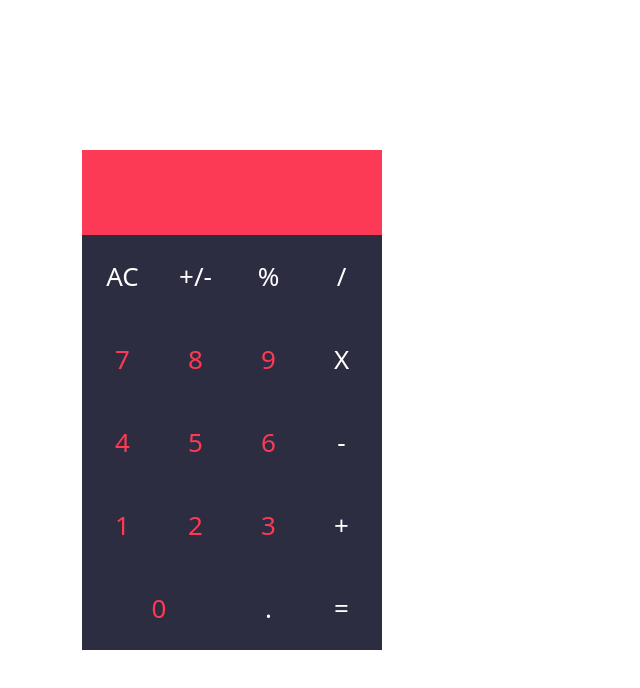
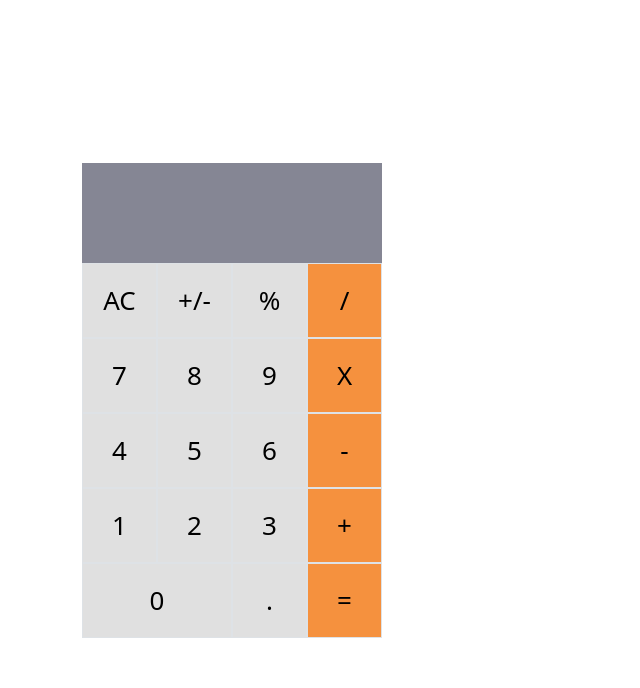
Before and after one commit to ahzia/Math-Magicians, a React (Create React App) app: page / in a window 1280 px wide. Shown: the top 688 px of the page, without its empty margins (0-640 px from the left). Built offline with nearby package versions, Linux system fonts and the light colour scheme.

Commit message:
make design same as wireframe

```diff
--- a/src/App.css
+++ b/src/App.css
@@ -3,11 +3,15 @@
 }
 
 .bg-first {
-  background-color: #fd3a55;
+  background-color: #858694;
 }
 
 .bg-second {
-  background-color: #2d2d41;
+  background-color: #e0e0e0;
+}
+
+.bg-temp{
+  background-color: #F5913E;
 }
 
 .text-first {
@@ -25,7 +29,8 @@
 
 .calculator {
   width: 300px;
-  height: 500px;
+  height: 475px;
+  color: black;
 }
 
 .btn-rectingle {
--- a/src/components/Calculator.js
+++ b/src/components/Calculator.js
@@ -7,34 +7,34 @@ export default class Calculator extends Component {
       <div className="container">
         <div className="calculator bg-second d-flex flex-column">
           <div className="bg-first viewer"> </div>
-          <div className="d-flex m-1">
-            <div className="btn-rectingle text-white d-flex justify-content-center align-items-center">AC</div>
-            <div className="btn-rectingle text-white d-flex justify-content-center align-items-center">+/-</div>
-            <div className="btn-rectingle text-white d-flex justify-content-center align-items-center">%</div>
-            <div className="btn-rectingle text-white d-flex justify-content-center align-items-center">/</div>
+          <div className="d-flex">
+            <div className="btn-rectingle d-flex justify-content-center align-items-center border">AC</div>
+            <div className="btn-rectingle d-flex justify-content-center align-items-center border">+/-</div>
+            <div className="btn-rectingle d-flex justify-content-center align-items-center border">%</div>
+            <div className="btn-rectingle d-flex justify-content-center align-items-center border bg-temp">/</div>
           </div>
-          <div className="d-flex m-1">
-            <div className="btn-rectingle text-first d-flex justify-content-center align-items-center">7</div>
-            <div className="btn-rectingle text-first d-flex justify-content-center align-items-center">8</div>
-            <div className="btn-rectingle text-first d-flex justify-content-center align-items-center">9</div>
-            <div className="btn-rectingle text-white d-flex justify-content-center align-items-center">X</div>
+          <div className="d-flex">
+            <div className="btn-rectingle d-flex justify-content-center align-items-center border">7</div>
+            <div className="btn-rectingle d-flex justify-content-center align-items-center border">8</div>
+            <div className="btn-rectingle d-flex justify-content-center align-items-center border">9</div>
+            <div className="btn-rectingle d-flex justify-content-center align-items-center border bg-temp">X</div>
           </div>
-          <div className="d-flex m-1">
-            <div className="btn-rectingle text-first d-flex justify-content-center align-items-center">4</div>
-            <div className="btn-rectingle text-first d-flex justify-content-center align-items-center">5</div>
-            <div className="btn-rectingle text-first d-flex justify-content-center align-items-center">6</div>
-            <div className="btn-rectingle text-white d-flex justify-content-center align-items-center">-</div>
+          <div className="d-flex">
+            <div className="btn-rectingle d-flex justify-content-center align-items-center border">4</div>
+            <div className="btn-rectingle d-flex justify-content-center align-items-center border">5</div>
+            <div className="btn-rectingle d-flex justify-content-center align-items-center border">6</div>
+            <div className="btn-rectingle d-flex justify-content-center align-items-center border bg-temp">-</div>
           </div>
-          <div className="d-flex m-1">
-            <div className="btn-rectingle text-first d-flex justify-content-center align-items-center">1</div>
-            <div className="btn-rectingle text-first d-flex justify-content-center align-items-center">2</div>
-            <div className="btn-rectingle text-first d-flex justify-content-center align-items-center">3</div>
-            <div className="btn-rectingle text-white d-flex justify-content-center align-items-center">+</div>
+          <div className="d-flex">
+            <div className="btn-rectingle d-flex justify-content-center align-items-center border">1</div>
+            <div className="btn-rectingle d-flex justify-content-center align-items-center border">2</div>
+            <div className="btn-rectingle d-flex justify-content-center align-items-center border">3</div>
+            <div className="btn-rectingle d-flex justify-content-center align-items-center border bg-temp">+</div>
           </div>
-          <div className="d-flex m-1">
-            <div className="btn-rectingle btn-zero text-first d-flex justify-content-center align-items-center">0</div>
-            <div className="btn-rectingle text-white d-flex justify-content-center align-items-center">.</div>
-            <div className="btn-rectingle text-white d-flex justify-content-center align-items-center">=</div>
+          <div className="d-flex">
+            <div className="btn-rectingle btn-zero d-flex justify-content-center align-items-center border">0</div>
+            <div className="btn-rectingle d-flex justify-content-center align-items-center border">.</div>
+            <div className="btn-rectingle d-flex justify-content-center align-items-center border bg-temp">=</div>
           </div>
         </div>
       </div>
```
